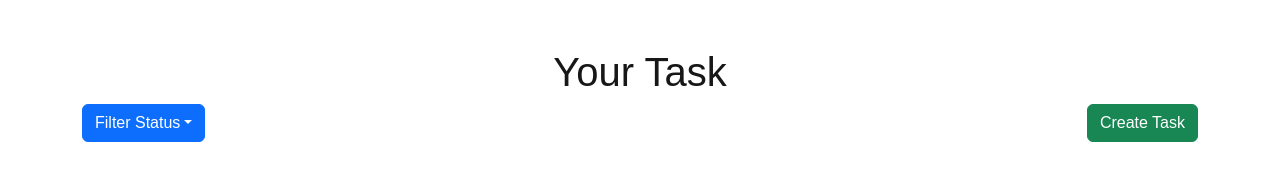
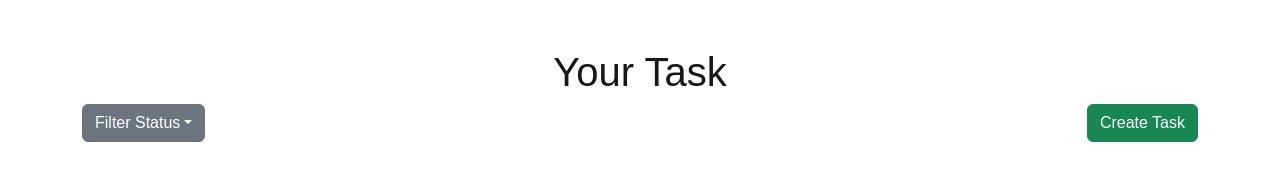
Before and after one commit to fidojahfal/task-management, a Next.js app in the folder frontend/: page /task in a window 1280 px wide. Shown: the top 194 px of the page. Built offline with nearby package versions, Linux system fonts and the light colour scheme; no server answers.

Commit message:
feat: change color button filter

```diff
--- a/frontend/components/task-client-page.js
+++ b/frontend/components/task-client-page.js
@@ -32,7 +32,7 @@ export default function TaskClientPage({ tasks }) {
         <div>
           <div className="d-flex justify-content-between">
             <Dropdown>
-              <DropdownToggle variant="primary">
+              <DropdownToggle variant="secondary">
                 {filter ? filter : "Filter Status"}
               </DropdownToggle>
 
```
